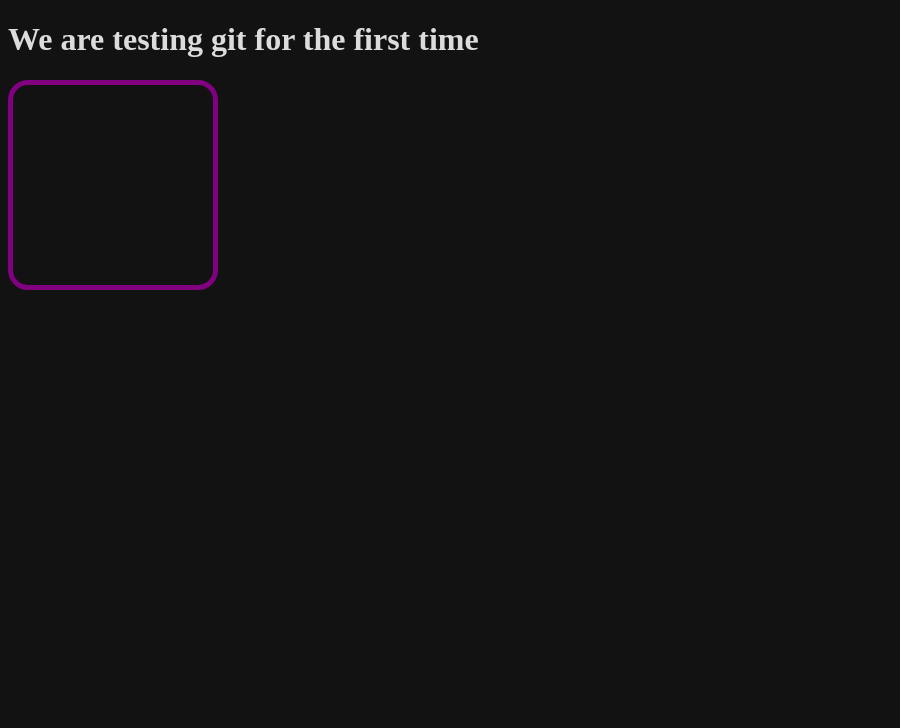
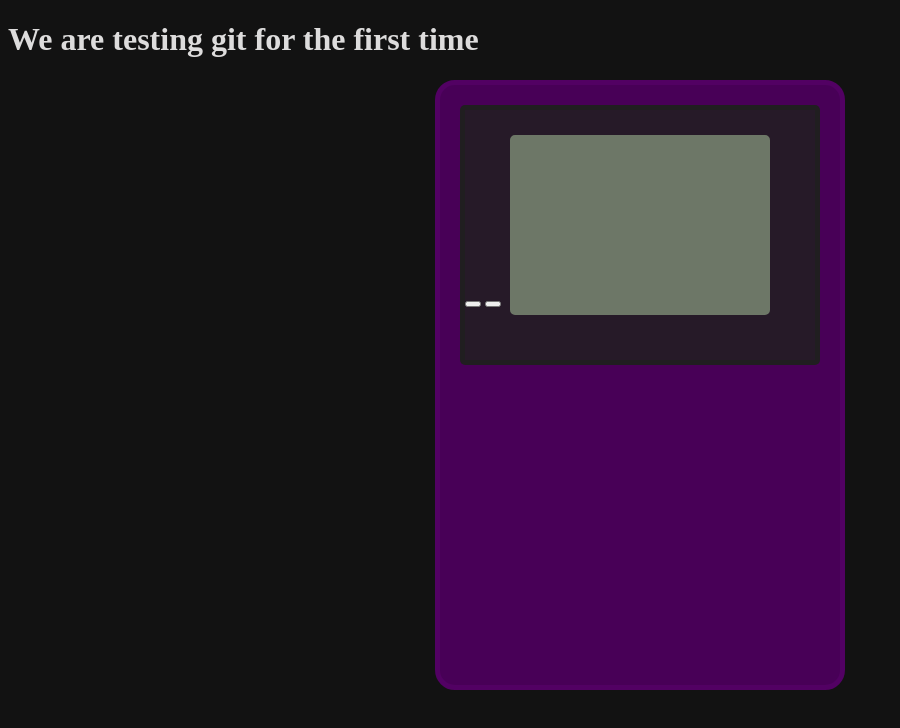
Before and after one commit to DevysCode/Gameboy, a plain HTML site: page index.html in a window 1280 px wide. Shown: the whole page, without its empty margins (0-900 px from the left). Drawn offline with Linux system fonts and the light colour scheme.

Commit message:
added base colors

```diff
--- a/index.html
+++ b/index.html
@@ -10,7 +10,13 @@
   <h1>We are testing git for the first time</h1>
   <div id="outercasing">
     <div id="innercasing">
-      <div id="screen"></div>
+      <div id="screen">
+
+      </div>
+      <div id="controls">
+        <button id="a"></button>
+        <button id="b"></button>
+      </div>
     </div>
   </div>
 </body>
--- a/styles.css
+++ b/styles.css
@@ -5,8 +5,30 @@ h1{
   color: rgb(221, 220, 220)
 }
 #outercasing{
-  border:  5px solid purple;
+  border:  5px solid rgb(82, 1, 99);
+  background-color: rgb(72, 0, 87);
   border-radius: 20px;
-  width: 200px;
-  height: 200px;
+  width: 400px;
+  height: 600px;
+  margin: auto;
 }
+#innercasing{
+  border:  5px solid #202020d5;
+  background-color: #202020d5;
+  border-radius: 5px;
+  width: 350px;
+  height: 250px;
+  margin: auto;
+  position: relative;
+  top: 20px
+}
+#screen{
+  border:  5px solid rgb(109, 119, 103);
+  background-color: rgb(109, 119, 103);
+  border-radius: 5px;
+  width: 250px;
+  height: 170px;
+  margin: auto;
+  position: relative;
+  top: 25px;
+}
```
